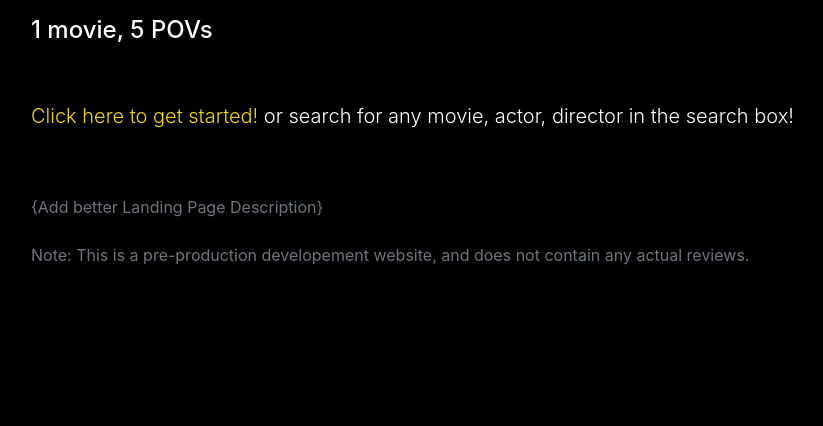
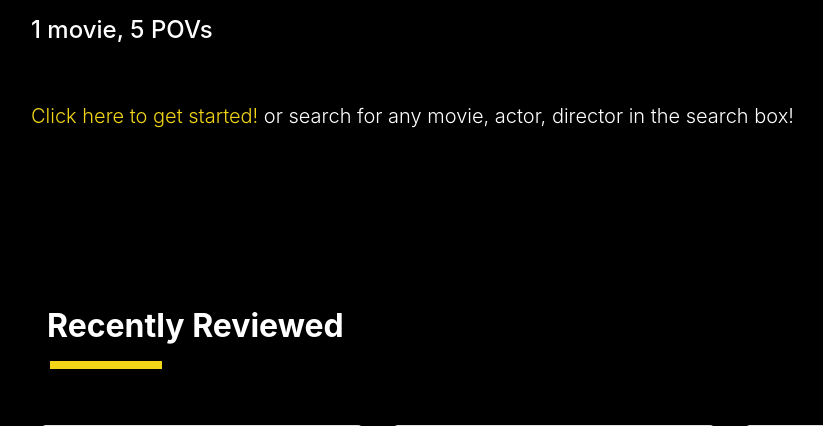
Before and after one commit to dipengupta/escape-sequence, a Django app: page / in a window 1280 px wide. Shown: the part 231-657 px from the top of the page, without its empty margins (86-909 px from the left). Run offline with Django 3.2, Linux system fonts and the light colour scheme; data comes from the database, SQL or seed files in the repository; some libraries are stand-ins or nearby versions.

Commit message:
removed landing page desc

```diff
--- a/movies/templates/movies/home.html
+++ b/movies/templates/movies/home.html
@@ -25,12 +25,12 @@
 				</p>
 
 
-				<br> <br>
+				<!--<br> <br> -->
 
-				<p class="text-muted">
-					{Add better Landing Page Description} <br> <br>
-					Note: This is a pre-production developement website, and does not contain any actual reviews.
-				</p>
+				<!--<p class="text-muted">-->
+				<!--	{Add better Landing Page Description} <br> <br>-->
+				<!--	Note: This is a pre-production developement website, and does not contain any actual reviews.-->
+				<!--</p>-->
 
 			</div>
 
@@ -52,12 +52,12 @@
 				</p>
 
 
-				<br> <br>
+				<!--<br> <br> -->
 
-				<p class="text-muted">
-					{Add better Landing Page Description} <br> <br>
-					Note: This is a pre-production developement website, and does not contain any actual reviews.
-				</p>
+				<!--<p class="text-muted">-->
+				<!--	{Add better Landing Page Description} <br> <br>-->
+				<!--	Note: This is a pre-production developement website, and does not contain any actual reviews.-->
+				<!--</p>-->
 
 			</div>
 
```
